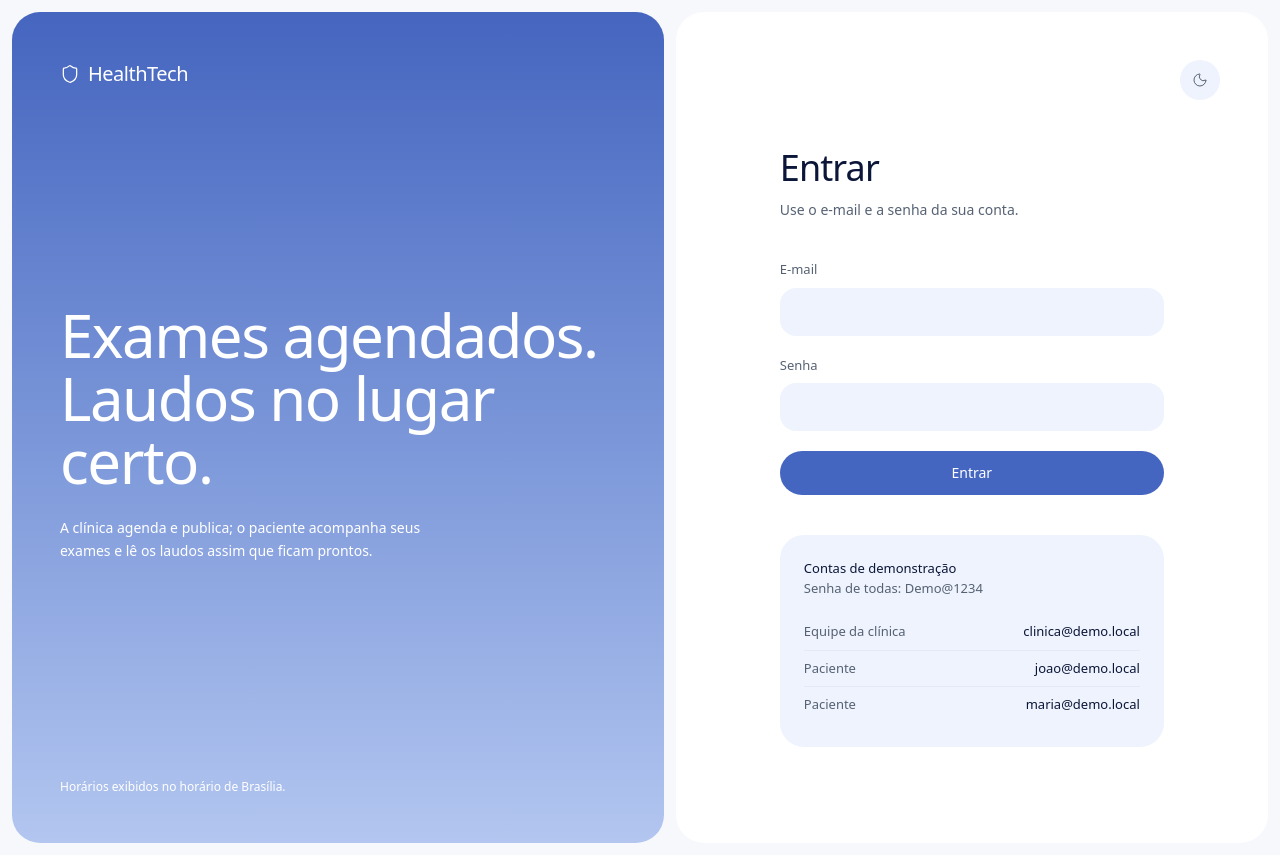
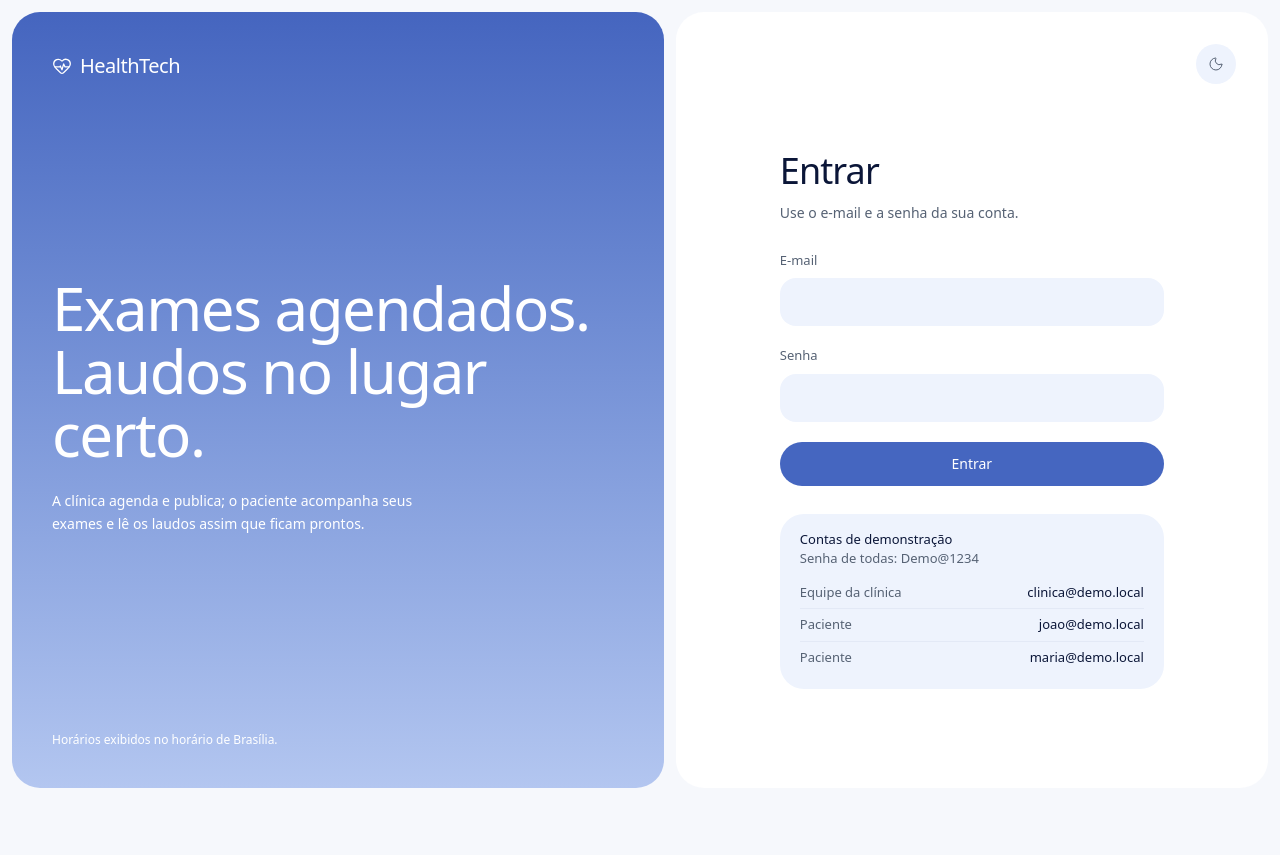
Before and after one commit to renatomf/healthtech, a React (Vite) app in the folder apps/web/: page /login in a window 1280 px wide. After the commit the page ends 800 px from the top, so only its background shows below. Built offline with nearby package versions, Linux system fonts and the light colour scheme; no server answers.

Commit message:
feat(web): login sem rolagem, logo de saúde e tema claro como padrão
Co-Authored-By: Claude Opus 5.5 <noreply@anthropic.com>

```diff
--- a/apps/web/index.html
+++ b/apps/web/index.html
@@ -5,11 +5,10 @@
     <meta name="viewport" content="width=device-width, initial-scale=1.0" />
     <title>HealthTech — Exames e laudos</title>
     <script>
-      // Aplica o tema antes da primeira pintura, para não piscar.
+      // Tema claro por padrão; escuro só se a pessoa escolheu. Aplicado antes da
+      // primeira pintura, para não piscar.
       try {
-        const saved = localStorage.getItem('theme');
-        const dark = saved ? saved === 'dark' : matchMedia('(prefers-color-scheme: dark)').matches;
-        document.documentElement.classList.toggle('dark', dark);
+        document.documentElement.classList.toggle('dark', localStorage.getItem('theme') === 'dark');
       } catch {}
     </script>
   </head>
--- a/apps/web/src/components/brand.tsx
+++ b/apps/web/src/components/brand.tsx
@@ -1,4 +1,4 @@
-import { Moon, Shield, Sun } from 'lucide-react';
+import { HeartPulse, Moon, Sun } from 'lucide-react';
 import type { ReactNode } from 'react';
 import { cn } from '../lib/cn.ts';
 import { useTheme } from '../lib/theme.ts';
@@ -11,7 +11,7 @@ export function Brand({ inverted = false }: { inverted?: boolean }) {
         inverted && 'text-white',
       )}
     >
-      <Shield className="size-5" strokeWidth={1.5} aria-hidden />
+      <HeartPulse className="size-5" strokeWidth={1.5} aria-hidden />
       HealthTech
     </span>
   );
--- a/apps/web/src/features/auth/login-page.tsx
+++ b/apps/web/src/features/auth/login-page.tsx
@@ -25,11 +25,11 @@ export function LoginPage() {
   const { errors } = form.formState;
 
   return (
-    <div className="grid min-h-dvh gap-3 p-3 lg:grid-cols-[1.1fr_1fr]">
-      <aside className="hidden flex-col justify-between rounded-4xl bg-linear-to-b from-hero-from to-hero-to p-12 text-white lg:flex">
+    <div className="grid min-h-dvh gap-3 p-3 lg:h-dvh lg:grid-cols-[1.1fr_1fr]">
+      <aside className="relative hidden flex-col justify-between overflow-hidden rounded-4xl bg-linear-to-b from-hero-from to-hero-to p-10 text-white lg:flex">
         <Brand inverted />
         <div className="space-y-6">
-          <h1 className="max-w-2xl text-6xl leading-[1.05] font-light tracking-tight">
+          <h1 className="max-w-2xl text-5xl leading-[1.05] font-light tracking-tight xl:text-6xl">
             Exames agendados.
             <br />
             Laudos no lugar certo.
@@ -42,7 +42,7 @@ export function LoginPage() {
         <p className="text-xs">Horários exibidos no horário de Brasília.</p>
       </aside>
 
-      <main className="flex flex-col rounded-4xl bg-surface p-6 sm:p-12">
+      <main className="flex flex-col rounded-4xl bg-surface p-6 sm:p-8 lg:min-h-0 lg:overflow-y-auto">
         <div className="flex items-center justify-between">
           <span className="lg:invisible">
             <Brand />
@@ -50,7 +50,7 @@ export function LoginPage() {
           <ThemeToggle />
         </div>
 
-        <div className="m-auto w-full max-w-sm space-y-10 py-12">
+        <div className="m-auto w-full max-w-sm space-y-7 py-2">
           <div className="space-y-3">
             <h2 className="text-4xl font-light tracking-tight">Entrar</h2>
             <p className="text-sm text-muted">Use o e-mail e a senha da sua conta.</p>
@@ -82,12 +82,12 @@ export function LoginPage() {
             </Button>
           </form>
 
-          <div className="rounded-3xl bg-surface-muted p-6 text-[13px]">
+          <div className="rounded-3xl bg-surface-muted px-5 py-4 text-[13px]">
             <p>Contas de demonstração</p>
-            <p className="mb-4 text-muted">Senha de todas: Demo@1234</p>
+            <p className="mb-2 text-muted">Senha de todas: Demo@1234</p>
             <ul className="divide-y divide-border">
               {DEMO.map(([label, email]) => (
-                <li key={email} className="flex justify-between gap-4 py-2">
+                <li key={email} className="flex justify-between gap-4 py-1.5">
                   <span className="text-muted">{label}</span>
                   <span>{email}</span>
                 </li>
```
Also changed, not shown: 3 other files (tests, documents, lock files or other folders).
